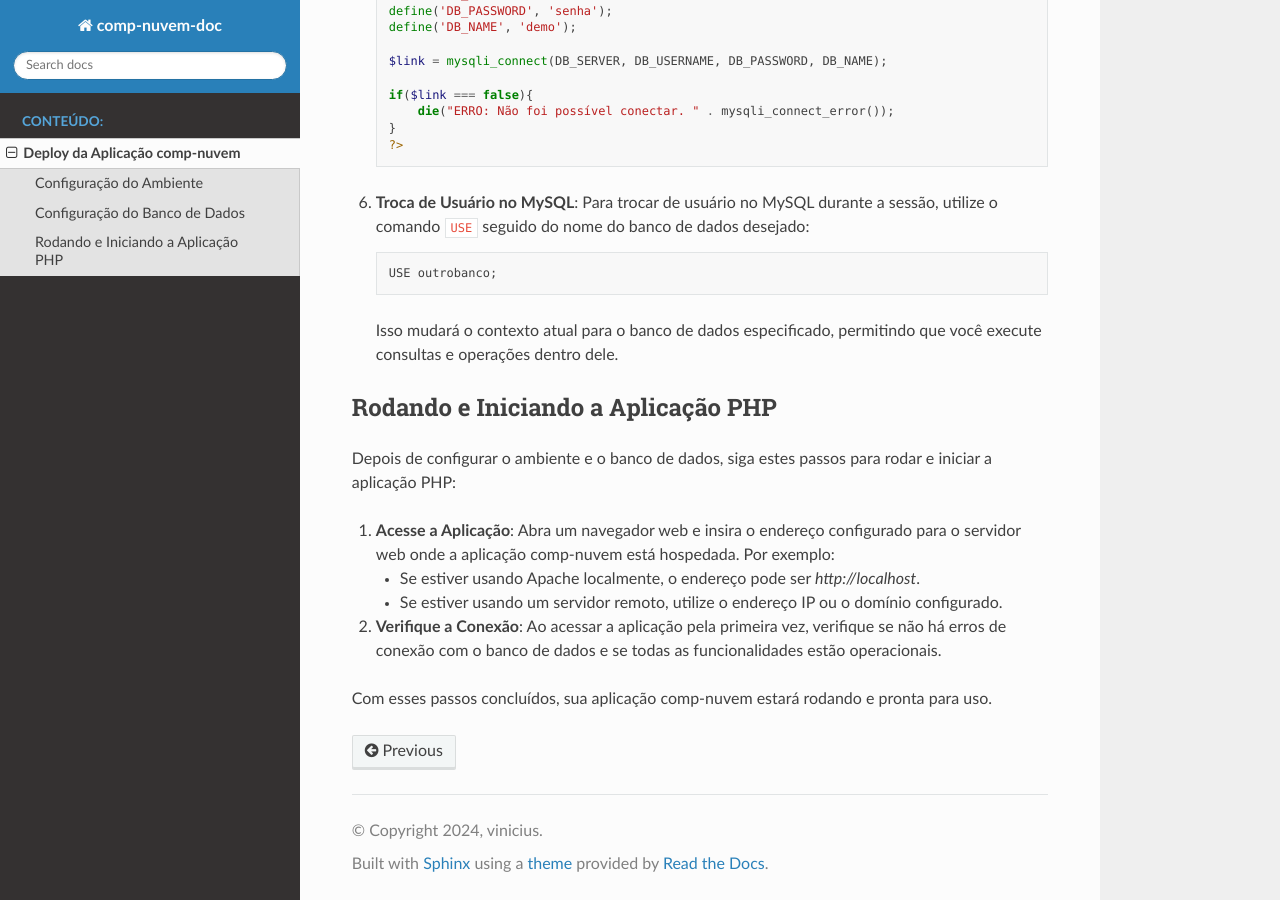
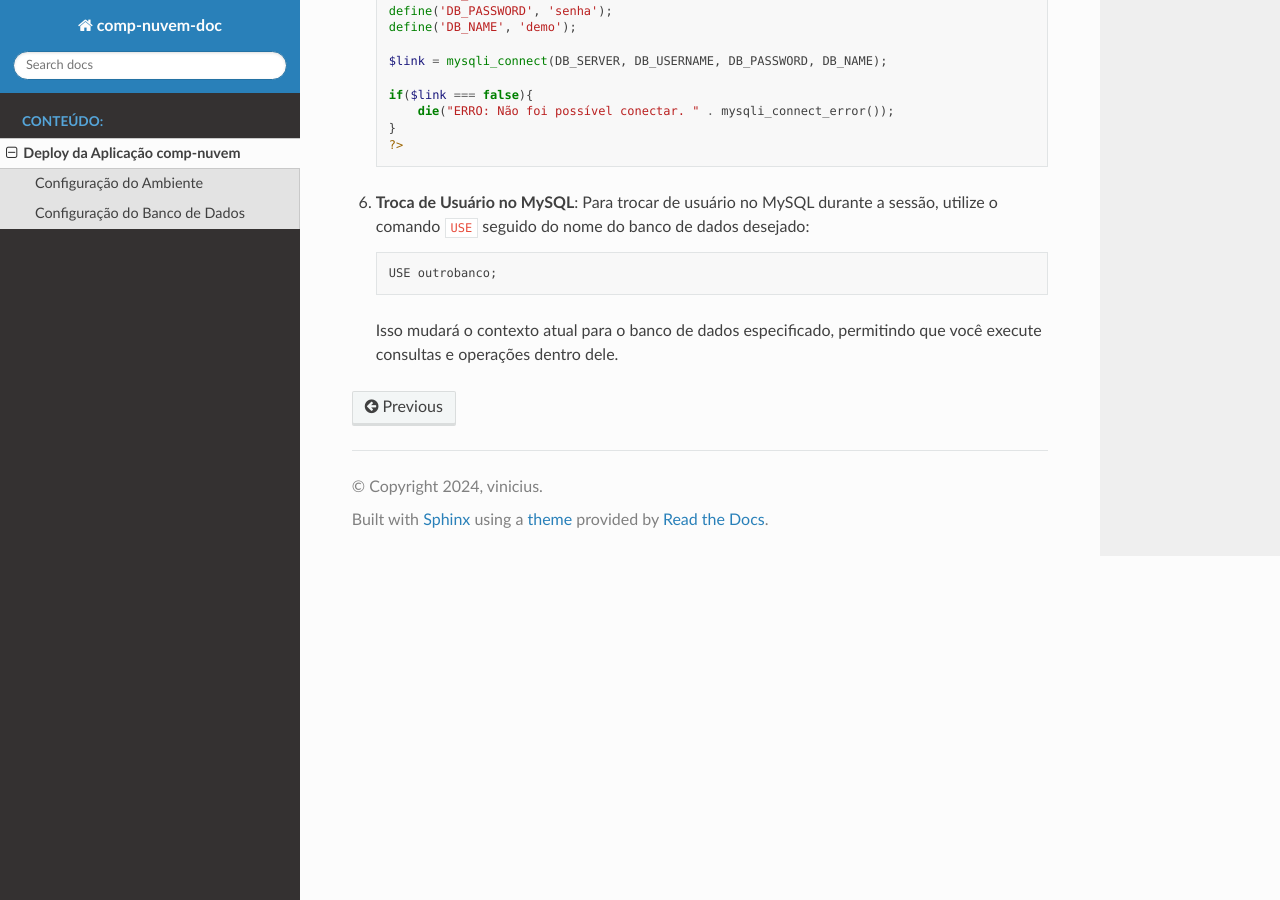
Before and after one commit to vinis1910/doc-comp-nuvem, a Sphinx documentation site: the page built from source/deploy.rst, in a window 1280 px wide and 900 px high, scrolled down 1437 px. Built offline with Sphinx 7.4.7 and the Read the Docs theme 2.0.0, drawn with Linux system fonts in a browser that asks for light colours; pages that are not in the unit, such as notebooks, are missing from menus.

Commit message:
Atualizando paginas

```diff
--- a/source/deploy.rst
+++ b/source/deploy.rst
@@ -76,17 +76,3 @@ A aplicação comp-nuvem utiliza um banco de dados MySQL. Antes de iniciar o dep
       USE outrobanco;
 
    Isso mudará o contexto atual para o banco de dados especificado, permitindo que você execute consultas e operações dentro dele.
-
-Rodando e Iniciando a Aplicação PHP
-------------------------------------
-
-Depois de configurar o ambiente e o banco de dados, siga estes passos para rodar e iniciar a aplicação PHP:
-
-1. **Acesse a Aplicação**: Abra um navegador web e insira o endereço configurado para o servidor web onde a aplicação comp-nuvem está hospedada. Por exemplo:
-
-   - Se estiver usando Apache localmente, o endereço pode ser `http://localhost`.
-   - Se estiver usando um servidor remoto, utilize o endereço IP ou o domínio configurado.
-
-2. **Verifique a Conexão**: Ao acessar a aplicação pela primeira vez, verifique se não há erros de conexão com o banco de dados e se todas as funcionalidades estão operacionais.
-
-Com esses passos concluídos, sua aplicação comp-nuvem estará rodando e pronta para uso.
```
